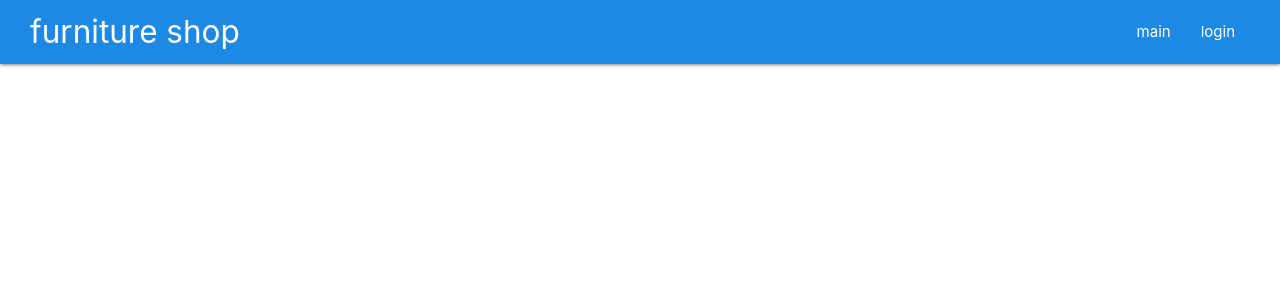
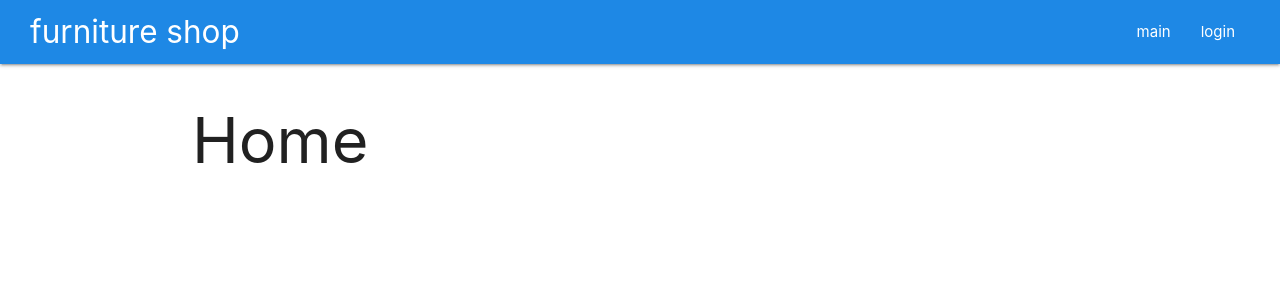
Before and after one commit to mykytapilec/furniture-shop-front, a React (Create React App) app: page /home in a window 1280 px wide. Before the commit this address led to /. Shown: the top 300 px of the page. Built offline with nearby package versions, Linux system fonts and the light colour scheme.

Commit message:
addition of homepage

```diff
--- /dev/null
+++ b/src/modules/home/HomePage.tsx
@@ -0,0 +1,7 @@
+export const HomePage: React.FC = () => {
+    return (
+        <div>
+            Home
+        </div>
+    )
+};
--- a/src/modules/navbar/Navbar.tsx
+++ b/src/modules/navbar/Navbar.tsx
@@ -46,11 +46,11 @@ const Navbar: React.FC<Props> = ({isAuthenticated}) => {
     return (
         <nav>
             <div className="nav-wrapper blue darken-1" style={{ padding: '0 2rem'}}>
-            <span className="brand-logo">furniture shop</span>
+            <span className="brand-logo"><NavLink to="/home">furniture shop</NavLink></span>
             <ul id="nav-mobile" className="right hide-on-med-and-down">
                 <li><NavLink to="/main">main</NavLink></li>
                 {isAuthenticated && <li><NavLink to="/basket">basket</NavLink></li>}
-                {isAuthenticated && <li><NavLink onClick={logoutHandler} to="/">logout</NavLink></li>}
+                {isAuthenticated && <li><NavLink onClick={logoutHandler} to="/home">logout</NavLink></li>}
                 {!isAuthenticated && <li><NavLink onClick={enterHandler} to="/auth">login</NavLink></li>}
             </ul>
             </div>
--- a/src/routes.tsx
+++ b/src/routes.tsx
@@ -2,6 +2,7 @@ import { useSelector } from 'react-redux';
 import {Switch, Route, Redirect} from 'react-router-dom';
 import { AuthPage } from './modules/authorization/AuthPage';
 import { BasketPage } from './modules/basket/BasketPage';
+import { HomePage } from './modules/home/HomePage';
 import { MainPage } from './modules/main/MainPage';
 
 
@@ -20,6 +21,9 @@ export const useRoutes = (isAuthenticated: boolean) => {
 
     return (
         <Switch>
+            <Route path="/home">
+                <HomePage />
+            </Route>
             <Route path="/main">
                 <MainPage />
             </Route>
@@ -35,7 +39,7 @@ export const useRoutes = (isAuthenticated: boolean) => {
                         <AuthPage />
                     </Route> : null
             }
-            <Redirect to="/"/>
+            <Redirect to="/home"/>
         </Switch>
     )
 };
```
